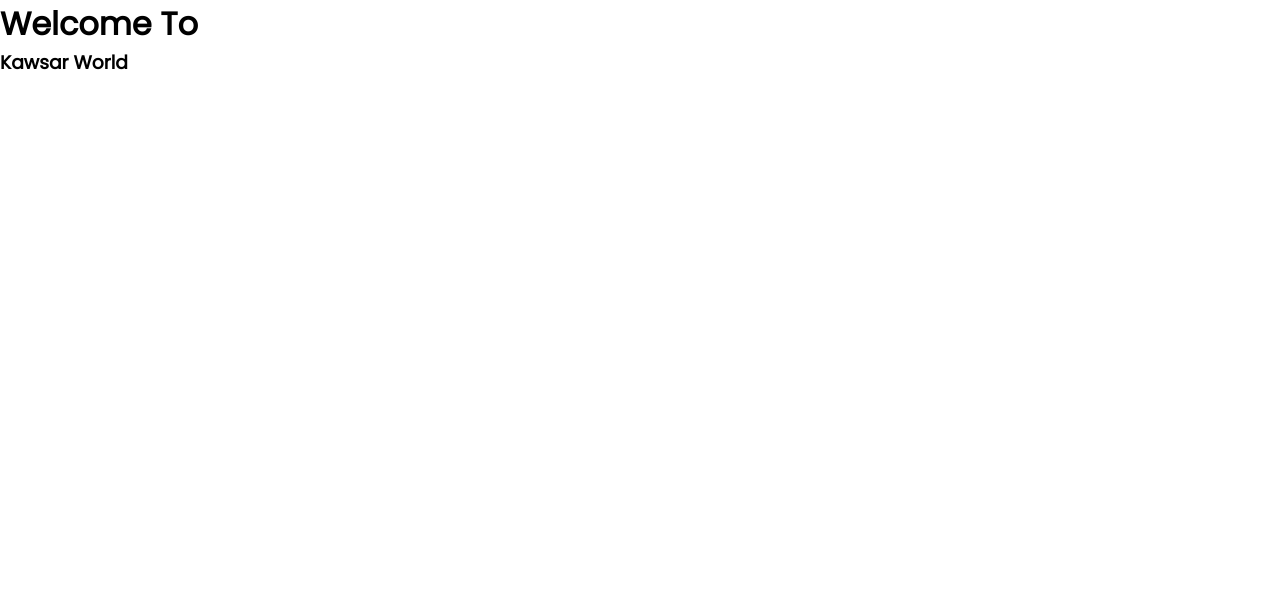
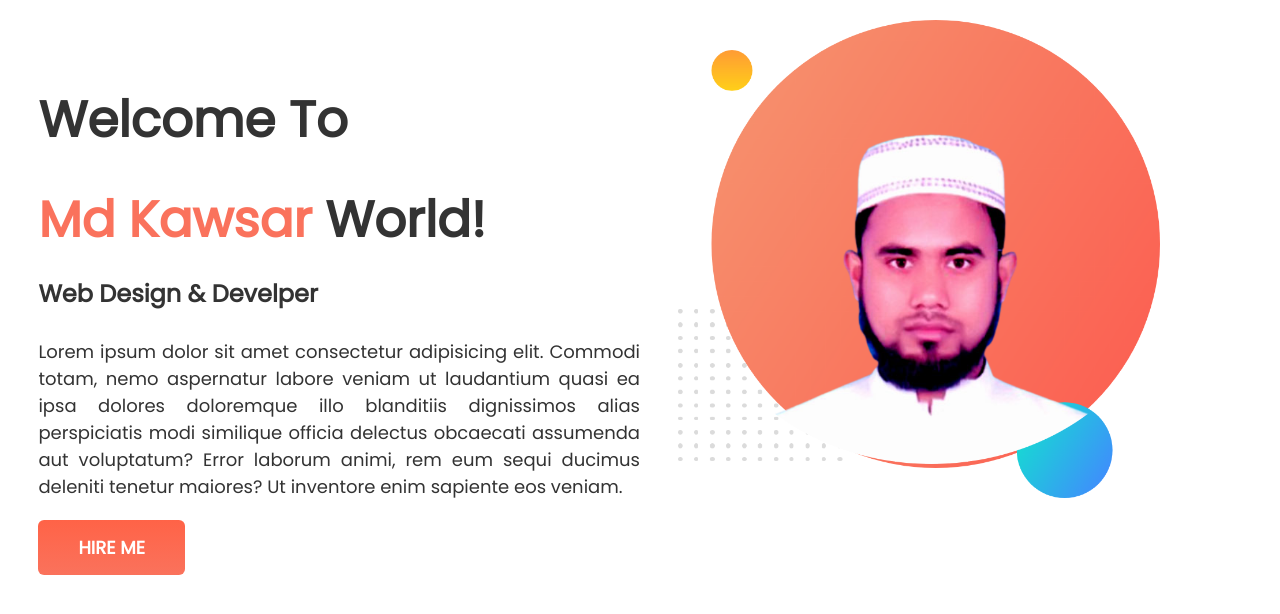
Before and after one commit to learnwithkawsar721/develop-protfolio, a plain HTML site: page index.html in a window 1280 px wide. Drawn offline with Linux system fonts and the light colour scheme.

Commit message:
header design complete

```diff
--- a/index.html
+++ b/index.html
@@ -6,13 +6,35 @@
     <meta http-equiv="X-UA-Compatible" content="IE=edge">
     <meta name="viewport" content="width=device-width, initial-scale=1.0">
     <title>Kawsar protfolio</title>
+    <link rel="shortcut icon" href="images/kawsar.png" type="image/x-icon">
     <!-- =========== Style Css============= -->
     <link rel="stylesheet" href="style.css">
 </head>
 
 <body>
-    <h1>Welcome To</h1>
-    <h3>Kawsar World</h3>
+    <section class="header">
+        <div class="half-with">
+            <div class="header-content">
+                <h1 class="header-text1">Welcome To</h1>
+                <h1><span class="name__color">Md Kawsar</span> World!</h1>
+                <h3>Web Design & Develper</h3>
+                <p>
+                    Lorem ipsum dolor sit amet consectetur adipisicing elit. Commodi totam, nemo aspernatur labore
+                    veniam ut
+                    laudantium quasi ea ipsa dolores doloremque illo blanditiis dignissimos alias perspiciatis modi
+                    similique
+                    officia delectus obcaecati assumenda aut voluptatum? Error laborum animi, rem eum sequi ducimus
+                    deleniti
+                    tenetur
+                    maiores? Ut inventore enim sapiente eos veniam.
+                </p>
+                <a class="link-button" href="https://www.linkedin.com/in/learnwithkawsar/" target="_blank">Hire Me</a>
+            </div>
+        </div>
+        <div class="half-with">
+            <img src="images/kawsar.png" alt="my-image">
+        </div>
+    </section>
 </body>
 
 </html>
--- a/style.css
+++ b/style.css
@@ -1,10 +1,68 @@
-@import url('https://fonts.googleapis.com/css2?family=Poppins:wght@400&display=swap');
+@import url('https://fonts.googleapis.com/css2?family=Poppins:wght@400,600&display=swap');
 *{
     margin: 0;
     padding: 0;
     outline: 0;
 }
+:root{
+    --first-color:#FA725C;
+    --second-color:#333;
+}
 body{
     font-family: 'Poppins',
     sans-serif;
+    color: var(--second-color);
 }
+
+.name__color{
+    color: var(--first-color);
+}
+.header{
+    display: flex;
+}
+.half-with{
+    width: 50%;
+    margin-left: 3%;
+}
+.half-with img{
+    width: 80%;
+    margin-top: 20px;
+}
+.half-with p{
+    margin-bottom: 30px;
+}
+.header-content{
+    margin-top: 70px;
+}
+.header-content h1{
+ font-size: 50px;
+ line-height: 2em;
+ font-weight: 600;
+}
+.header-content h3{
+    font-size: 24px;
+    line-height: 2em;
+    font-weight: 600;
+}
+.header-content p{
+    text-align: justify;
+    margin-top: 20px;
+    font-size: 18px;
+    line-height: 1.5em;
+    font-weight: 400;
+}
+/* .header-text1{
+
+} */
+.link-button{
+    text-decoration: none;
+    font-size: 18px;
+    line-height: 2em;
+    font-weight: 700;
+    text-transform: uppercase;
+    background-image: linear-gradient(tomato, #FA725C);
+    padding: 15px 40px;
+    border-radius: 6px;
+    color: #fff;
+
+}
```
